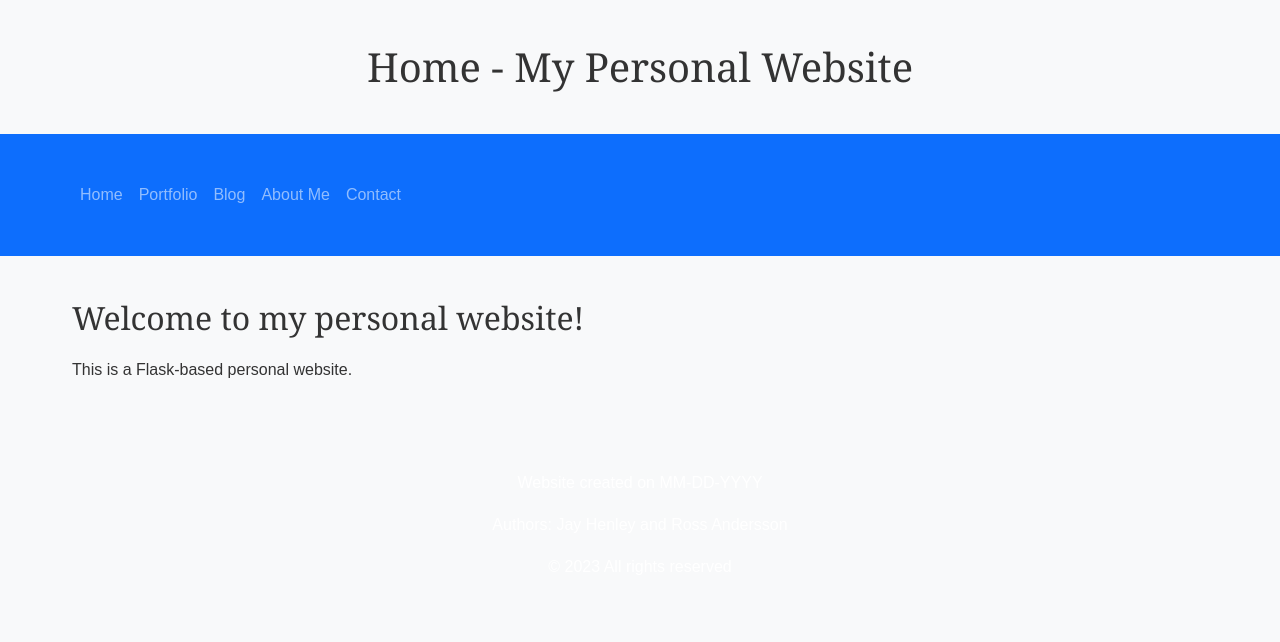
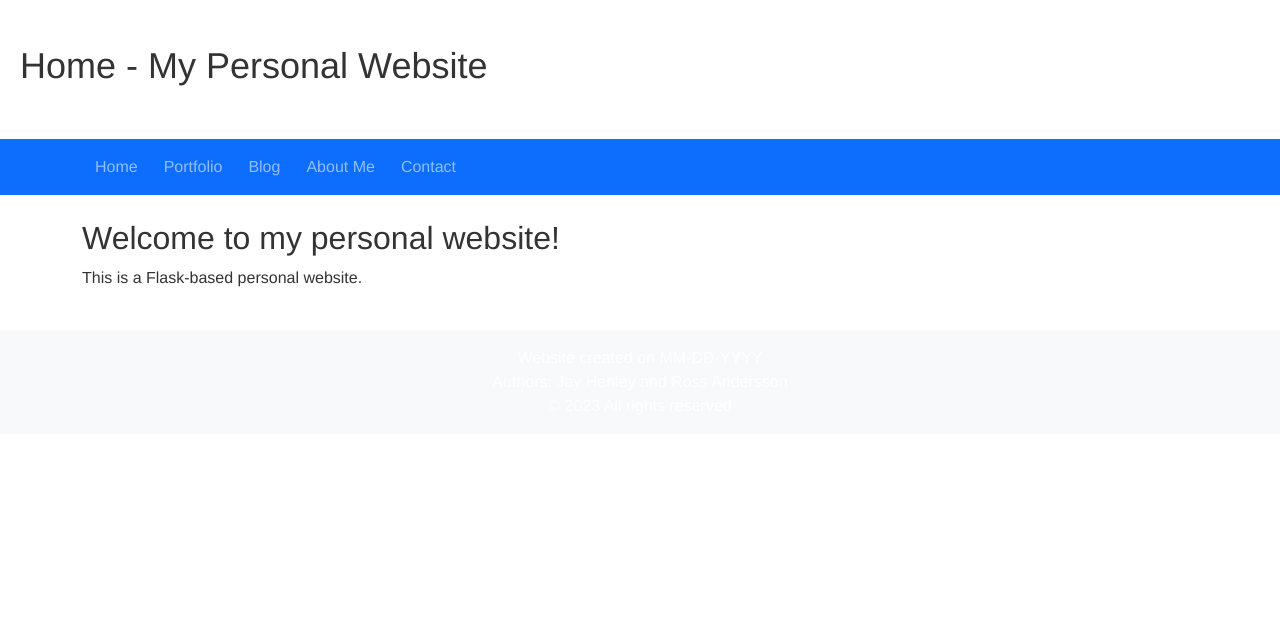
Before and after one commit to jayhenley44/Software-Carpentry-Final-Project-R-J, a Flask app: page / in a window 1280 px wide. Shown: the top 642 px of the page. Run offline with Flask 3, Linux system fonts and the light colour scheme; some libraries are stand-ins or nearby versions.

Commit message:
improved visuals for navigation

```diff
--- a/static/css/styles.css
+++ b/static/css/styles.css
@@ -1,49 +1,107 @@
-/* Set the background color for the body */
+/* Basic Reset */
+* {
+    margin: 0;
+    padding: 0;
+    box-sizing: border-box;
+}
+
+/* Global Styles */
 body {
-    background-color: #f8f9fa;
-    font-family: 'Arial', sans-serif;
-    line-height: 1.6;
+    font-family: 'Helvetica Neue', sans-serif;
+    font-size: 16px;
+    line-height: 1.5;
     color: #333;
 }
 
-/* Set the styles for the main content container */
-.container {
-    max-width: 1200px;
-    margin: 0 auto;
-    padding: 2rem;
+header {
+    display: flex;
+    justify-content: space-between;
+    align-items: center;
+    background-color: #fff;
+    box-shadow: 0px 3px 6px rgba(0,0,0,0.1);
+    padding: 20px;
 }
 
-/* Set the styles for headings */
-h1, h2, h3, h4, h5, h6 {
-    font-family: 'Georgia', serif;
-    margin-top: 1.2rem;
-    margin-bottom: 1.2rem;
+nav ul {
+    display: flex;
+    list-style: none;
 }
 
-/* Set the styles for links */
-a {
-    color: #007bff;
+nav ul li a {
+    color: #333;
     text-decoration: none;
+    padding: 10px;
+    margin: 0 5px;
+    border-radius: 5px;
+    transition: background-color 0.3s ease;
 }
 
-a:hover {
-    color: #0056b3;
-    text-decoration: underline;
+nav ul li a:hover {
+    background-color: #333;
+    color: #fff;
 }
 
-/* Set the styles for the footer */
+header h1 {
+    font-size: 36px;
+}
+
+main {
+    max-width: 800px;
+    margin: 0 auto;
+    padding: 20px;
+}
+
+article {
+    margin-bottom: 40px;
+    border-radius: 5px;
+    box-shadow: 0px 3px 6px rgba(0,0,0,0.1);
+    padding: 20px;
+    background-color: #fff;
+}
+
+article header {
+    margin-bottom: 20px;
+}
+
+article header h2 {
+    font-size: 24px;
+    margin-bottom: 10px;
+}
+
+article header p {
+    font-size: 14px;
+    color: #999;
+    margin-bottom: 0;
+}
+
 footer {
     background-color: #333;
     color: #fff;
-    padding: 1rem;
+    padding: 20px;
     text-align: center;
 }
 
-/* Add this new media query */
-@media (min-width: 992px) {
-    .navbar-toggler {
-        font-size: 1.5rem;
-        padding: 0.5rem;
-        margin-left: auto;
+footer p {
+    margin-bottom: 0;
+}
+
+/* Responsive Styles */
+@media screen and (max-width: 768px) {
+    header {
+        flex-direction: column;
+        align-items: flex-start;
+    }
+
+    nav {
+        margin-top: 20px;
+    }
+
+    nav ul {
+        flex-direction: column;
+        align-items: center;
+    }
+
+    nav ul li {
+        margin-bottom: 10px;
     }
 }
```
